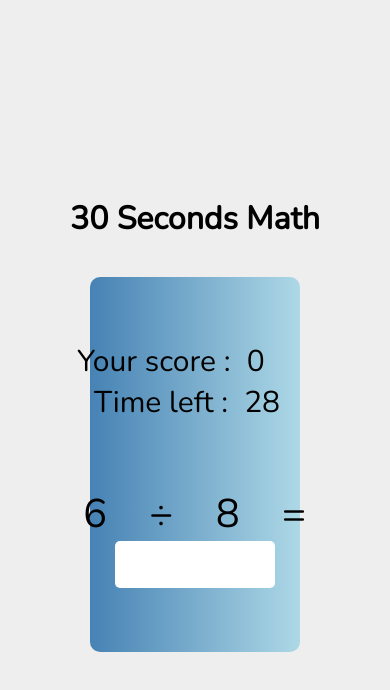
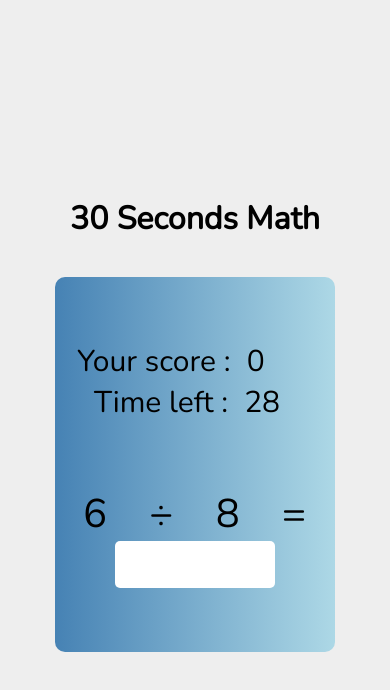
Before and after one commit to robinjameslee/30-Seconds-Math, a plain HTML site: page index.html in a window 390 px wide. Both pictures are taken after a click on the element "Start!". Drawn offline with nearby package versions, Linux system fonts and the light colour scheme.

Commit message:
Update style.css
updates for mobile

```diff
--- a/style.css
+++ b/style.css
@@ -71,6 +71,7 @@ body {
     font-size: 30px;
     text-align: center;
     align-items: center;
+    justify-content: center;
     display: flex;
     margin-right: 2rem;
 }
@@ -83,6 +84,7 @@ body {
     font-size: 30px;
     text-align: center;
     align-items: center;
+    justify-content: center;
     display: flex;
     margin: 0rem 2rem;
 }
@@ -126,6 +128,12 @@ body {
 
 
 @media(max-width: 800px) {
+    .box-container {
+        width: 80%;
+        margin: 1rem;
+        padding: 2rem 2rem;
+    }
+
     .upper-container {
         display: flex;
         flex-direction: column;
```
